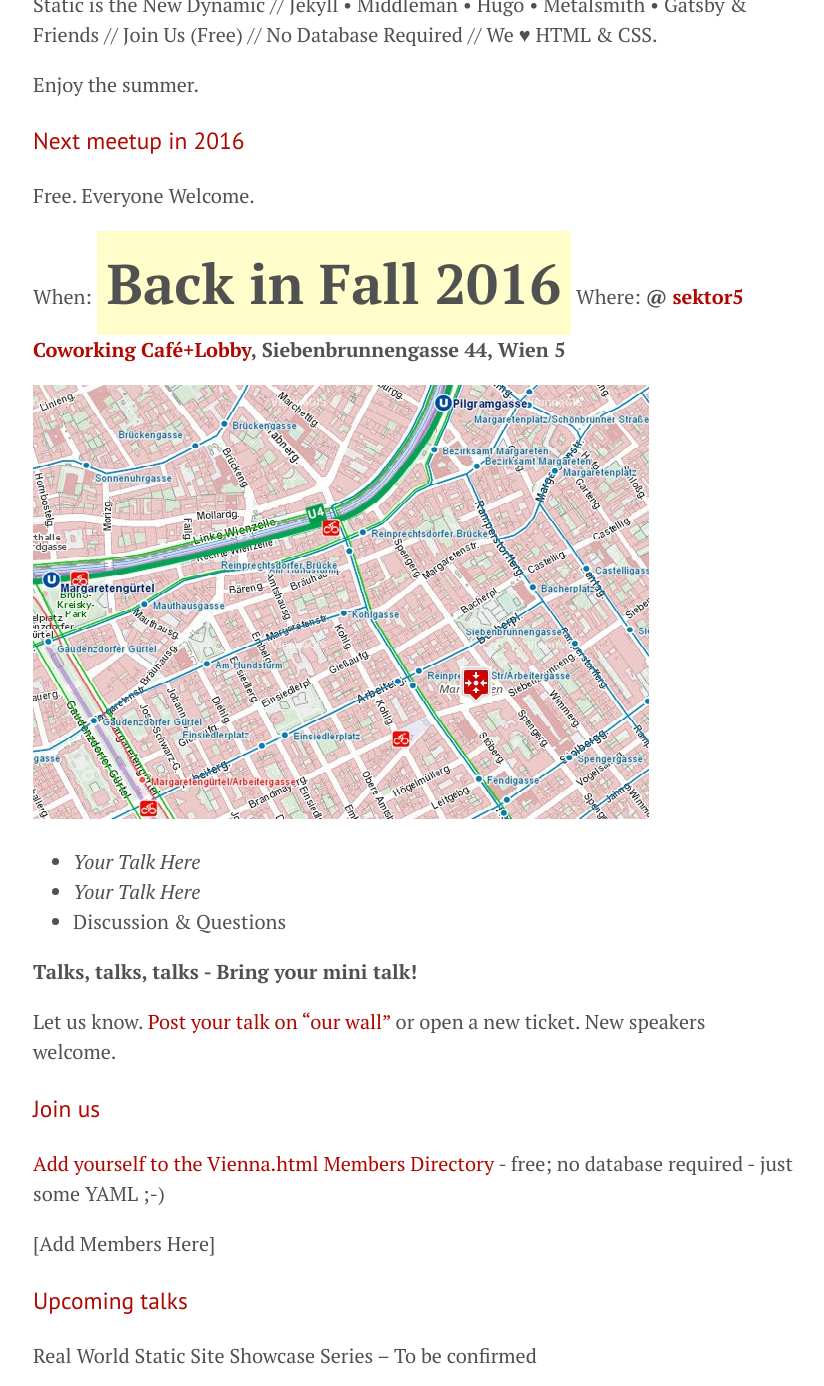
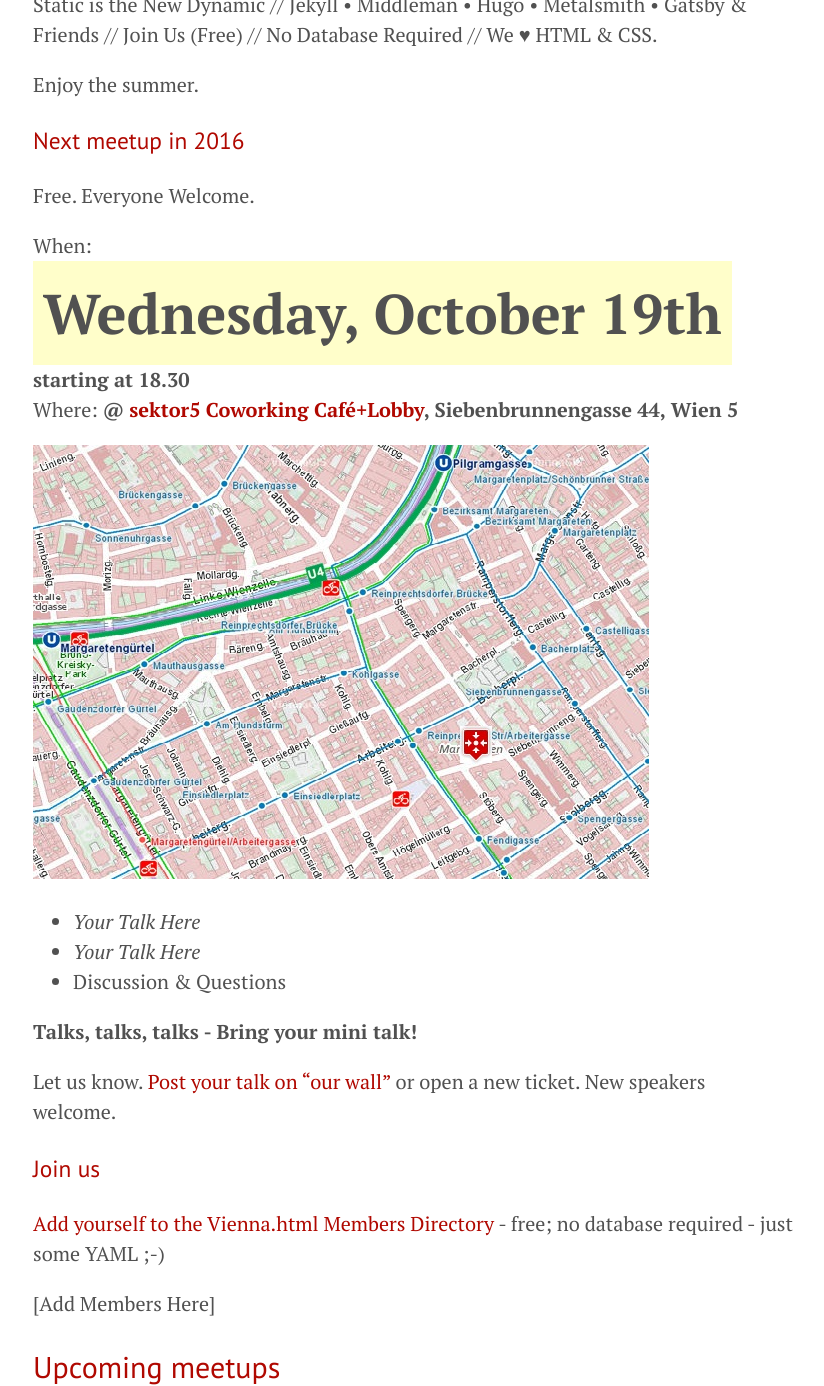
Before and after one commit to goodbyeaustria/archive, a Jekyll site: the page built from index.md, in a window 1280 px wide and 1400 px high, scrolled down 310 px, cut to the strip 14-1400 px from the top of the window. Shown: the whole strip, without its empty margins (227-1051 px from the left). Built offline with Jekyll 4.4.1, drawn with Linux system fonts in a browser that asks for light colours; some of the changed text lies outside the part shown.

Commit message:
add new fall season

```diff
--- a/index.md
+++ b/index.md
@@ -24,7 +24,7 @@
 
 Free. Everyone Welcome.
 
-When:    **Back in Fall 2016**{:.when}     <!-- **starting at 18.30**   -->
+When:    **Wednesday, October 19th**{:.when}      **starting at 18.30**
 Where:   **@ [sektor5 Coworking Café+Lobby](http://www.sektor5.at), Siebenbrunnengasse 44, Wien 5**
 
 
@@ -47,10 +47,10 @@
 [Add Members Here]
 
 
-<!--
+
 ## Upcoming meetups
-  -->
 
+\#6 - Wednesday, November 23rd (last before the new year 2017)
 
 ### Upcoming talks
 
```
